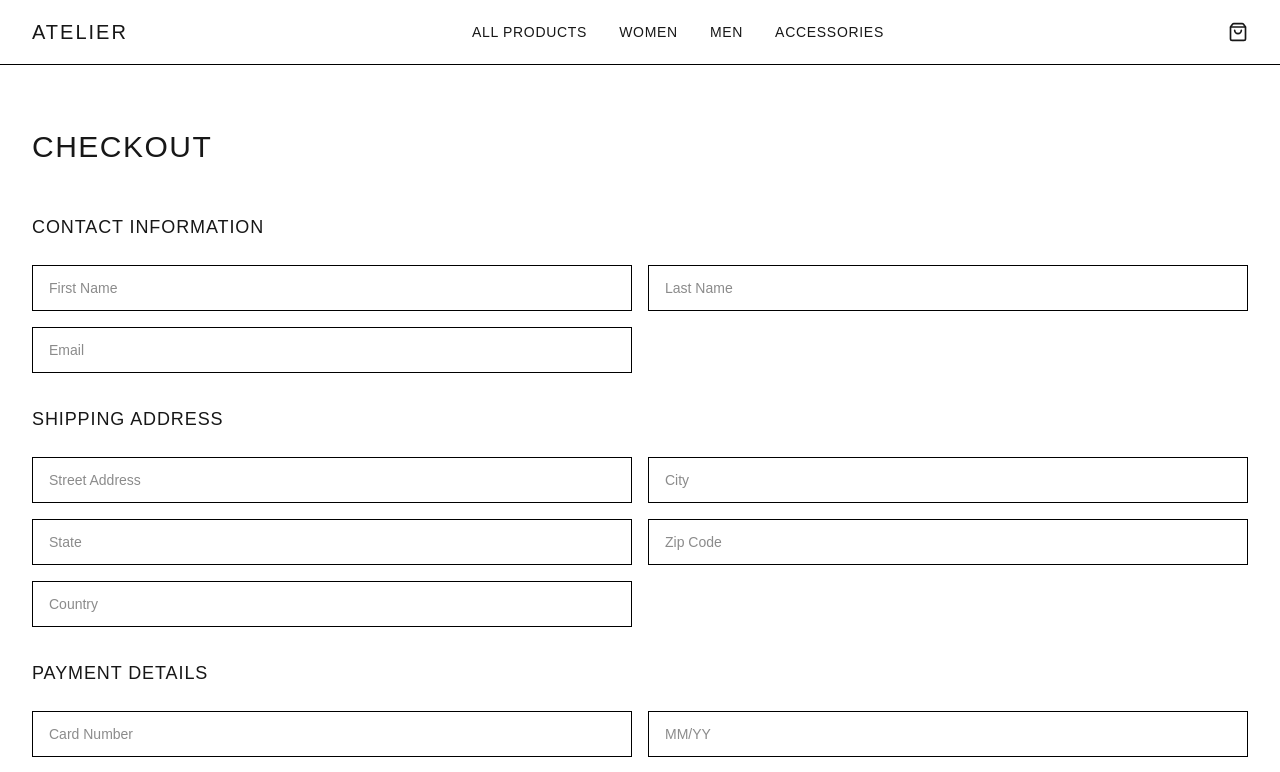
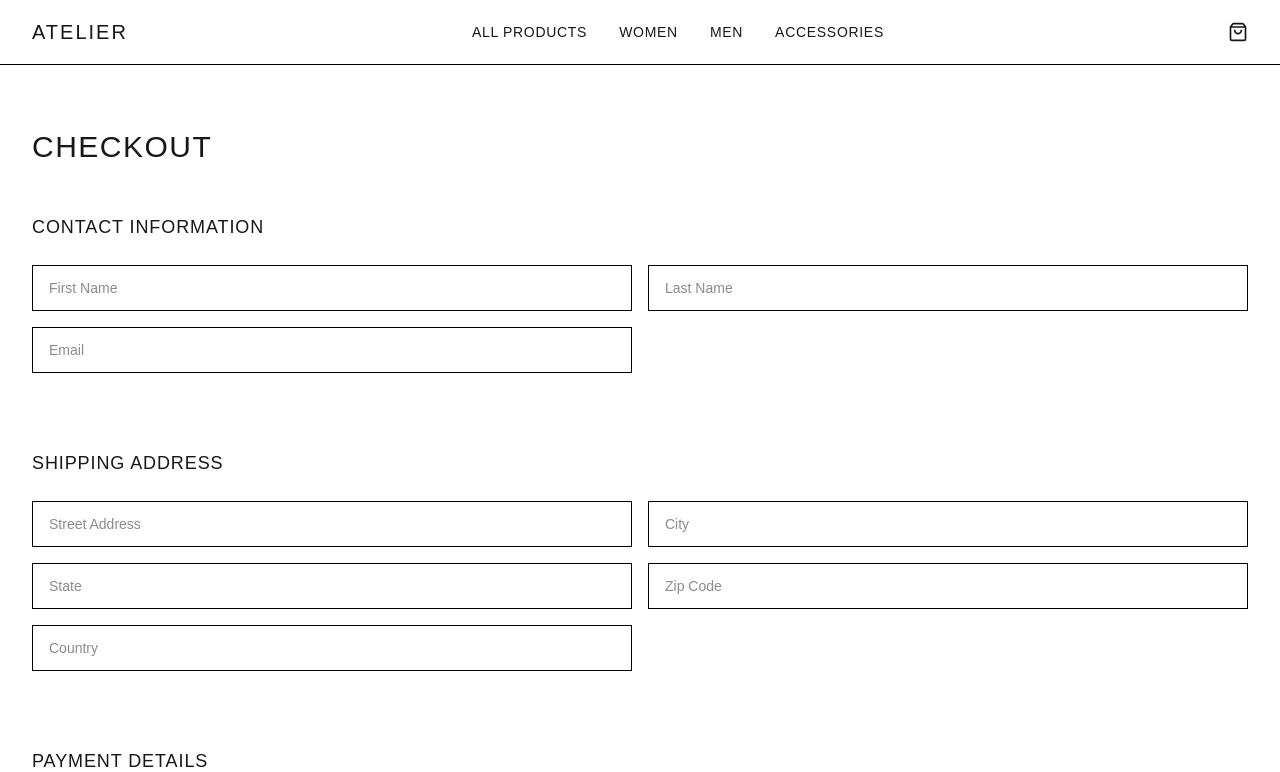
Before and after one commit to nadinestrella/atelier-shop, a Next.js app: page /checkout in a window 1280 px wide. Shown: the top 772 px of the page. Built offline with nearby package versions, Linux system fonts and the light colour scheme.

Commit message:
checkoutPage- improved layout and errors

```diff
--- a/src/app/checkout/page.tsx
+++ b/src/app/checkout/page.tsx
@@ -35,11 +35,12 @@ export default function CheckoutPage() {
       <h2 className="text-3xl tracking-wider mb-12">CHECKOUT</h2>
 
       <form onSubmit={handleSubmit(onSubmit)} className="space-y-8">
-        <fieldset className="grid grid-cols-2 gap-4">
+        <fieldset className="flex flex-col gap-6">
           <legend className="text-lg tracking-wider mb-6">
             CONTACT INFORMATION
           </legend>
 
+          <div className="grid grid-cols-2 gap-4">
             <input
               placeholder="First Name"
               type="text"
@@ -78,21 +79,21 @@ export default function CheckoutPage() {
               })}
               className="border border-black px-4 py-3 text-sm focus:outline-none focus:ring-2 focus:ring-black"
             />
+          </div>
 
           {/* ERRORS */}
-          {(errors.firstName || errors.lastName || errors.email) && (
-            <span className="text-red-500 text-sm">
+          <p className="text-red-500 text-xs mt-1 h-4">
             {errors.firstName?.message ||
               errors.lastName?.message ||
               errors.email?.message}
-            </span>
-          )}
+          </p>
         </fieldset>
 
-        <fieldset className="grid grid-cols-2 gap-4">
+        <fieldset className="flex flex-col gap-6">
           <legend className="text-lg tracking-wider mb-6">
             SHIPPING ADDRESS
           </legend>
+          <div className="grid grid-cols-2 gap-4">
             <input
               placeholder="Street Address"
               type="text"
@@ -157,26 +158,23 @@ export default function CheckoutPage() {
               })}
               className="border border-black px-4 py-3 text-sm focus:outline-none focus:ring-2 focus:ring-black"
             />
+          </div>
           {/* ERRORS */}
-          {(errors.streetAddress ||
-            errors.city ||
-            errors.state ||
-            errors.zipCode ||
-            errors.country) && (
-            <span className="text-red-500 text-sm">
+
+          <p className="text-red-500 text-xs mt-1 h-4">
             {errors.streetAddress?.message ||
               errors.city?.message ||
               errors.state?.message ||
               errors.zipCode?.message ||
               errors.country?.message}
-            </span>
-          )}
+          </p>
         </fieldset>
 
-        <fieldset className="grid grid-cols-2 gap-4">
+        <fieldset className="flex flex-col gap-6">
           <legend className="text-lg tracking-wider mb-6">
             PAYMENT DETAILS
           </legend>
+          <div className="grid grid-cols-2 gap-4">
             <input
               placeholder="Card Number"
               type="number"
@@ -215,15 +213,15 @@ export default function CheckoutPage() {
               })}
               className="border border-black px-4 py-3 text-sm focus:outline-none focus:ring-2 focus:ring-black"
             />
+          </div>
 
           {/* ERRORS */}
-          {(errors.cardNumber || errors.expiryDate || errors.cvv) && (
-            <span className="text-red-500 text-sm">
+
+          <p className="text-red-500 text-xs mt-1 h-4">
             {errors.cardNumber?.message ||
               errors.expiryDate?.message ||
               errors.cvv?.message}
-            </span>
-          )}
+          </p>
         </fieldset>
 
         <button
```
Lines whose indentation alone changed are shown as unchanged.
